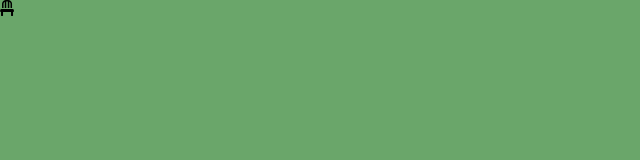
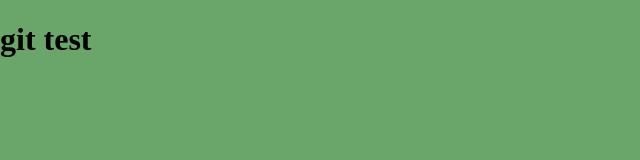
Before and after one commit to helens4/template-test, a plain HTML site: page index.html in a window 1280 px wide. Shown: the whole page, without its empty margins (0-640 px from the left). Drawn offline with Linux system fonts and the light colour scheme.

Commit message:
h1 added

```diff
--- a/index.html
+++ b/index.html
@@ -13,7 +13,8 @@
 </head>
 
 <body>
-    <i class="fas fa-chair"></i>
+
+    <h1> git test</h1>
 
     <script src="script.js"></script>
 </body>
```
